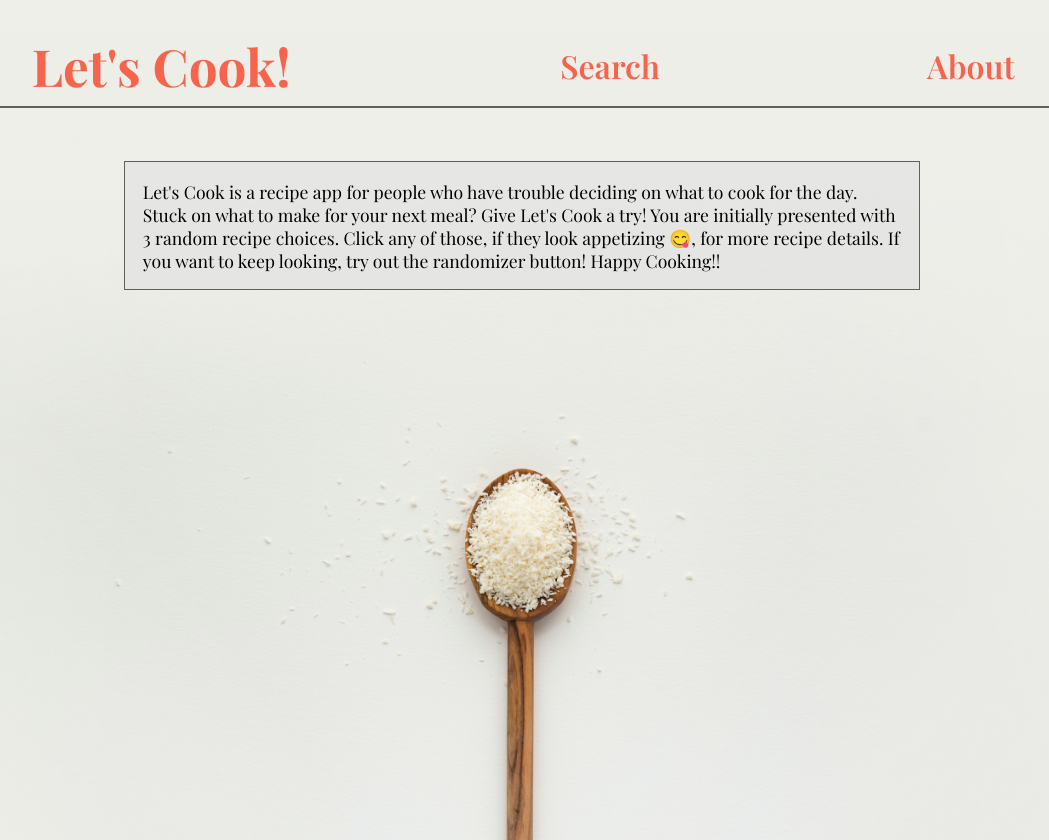
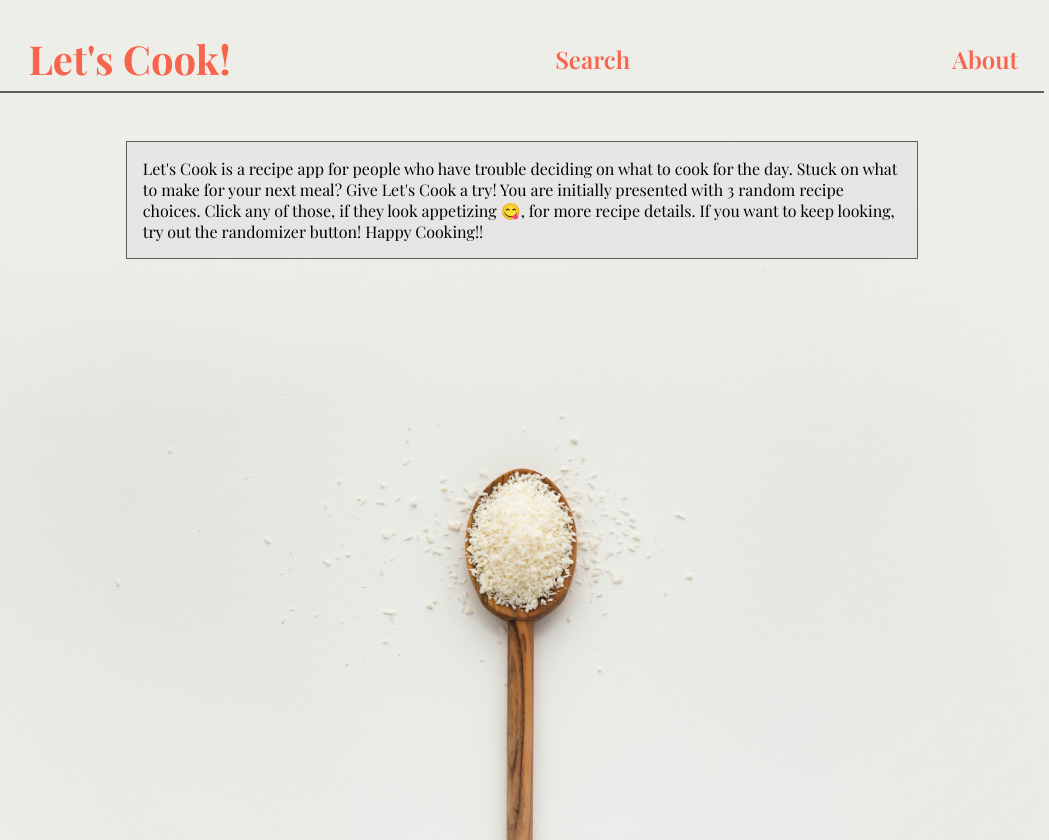
Before and after one commit to kgittens89/lets-cook, a React (Create React App) app: page /about in a window 1280 px wide. Shown: the whole page, without its empty margins (118-1167 px from the left). Built offline with nearby package versions, Linux system fonts and the light colour scheme; a web font is replaced by a local one.

Commit message:
Add min/max font-size to main page and nav.

```diff
--- a/src/components/Main/Main.css
+++ b/src/components/Main/Main.css
@@ -7,13 +7,13 @@
 p {
     text-align: center;
     font-weight: 600;
-    font-size: 2.3vw;
+    font-size: clamp(12px, 2.3vw, 18px);
 }
 
 .img-card {
     display: flex;
     flex-direction: column;
-    justify-content: space-between;
+    justify-content: space-evenly;
     height: 100%;
     width: 100%;
     min-width: 50%;
@@ -23,7 +23,7 @@ p {
 }
 
 .main-title {
-    font-size: 3.5vw;
+    font-size: clamp(16px, 3.5vw, 28px);
     color: var(--third-color);
     background-color: var(--secondary-color);
     margin: 0 19%;
@@ -36,7 +36,7 @@ p {
     color: var(--third-color);
     border: var(--primary-color) 3px solid;
     background-color: var(--secondary-color);
-    font-size: 3vw;
+    font-size: clamp(16px, 3vw, 32px);
     margin: 44%;
     padding: 0.3em;
     font-weight: 600;
@@ -47,20 +47,24 @@ p {
     justify-content: center;
     max-width: 85%;
     margin: 2em auto;
+    flex-wrap: wrap;
 }
 
 .random-recipe-card a {
     padding: 1em;
-    max-width: 33%;
+    max-width: 25%;
 }
 
 .random-recipe-card img {
     max-width: 100%;
-    object-fit: cover;
+    object-fit: contain;
 }
 
 @media(max-width: 475px) {
-   .img-card {
-       border: 1px solid var(--primary-color);
-   }
+    .img-card {
+        border: 1px solid var(--primary-color);
+    }
+    .random-recipe-card a {
+        max-width: 35%;
+    }
 }
--- a/src/components/Nav/Nav.css
+++ b/src/components/Nav/Nav.css
@@ -4,12 +4,12 @@
     padding: 1em;
     margin: 3em auto;
     max-width: 60%;
-    font-size: 1.1em;
+    font-size: clamp(16px, 1.1vw, 18px);
 }
 
 .about-link, .search {
     color: var(--third-color);
-    font-size: 2.5vw;
+    font-size: clamp(16px, 2.5vw, 24px);
     font-weight: 600;
     padding: 0.2em 0.4em;
 }
@@ -17,7 +17,7 @@
 .logo {
     color: var(--third-color);
     padding: 0.3em;
-    font-size: 4vw;
+    font-size: clamp(20px, 4vw, 40px);
     font-weight: 700;
 }
 
@@ -26,7 +26,7 @@
     justify-content: space-between;
     align-items: center;
     list-style-type: none;
-    padding: 0 2em 0.4em;
+    padding: 0 1em 0.4em;
     max-width: 80%;
     margin: 2em auto;
     border-bottom: var(--primary-color) 2px solid;
```
